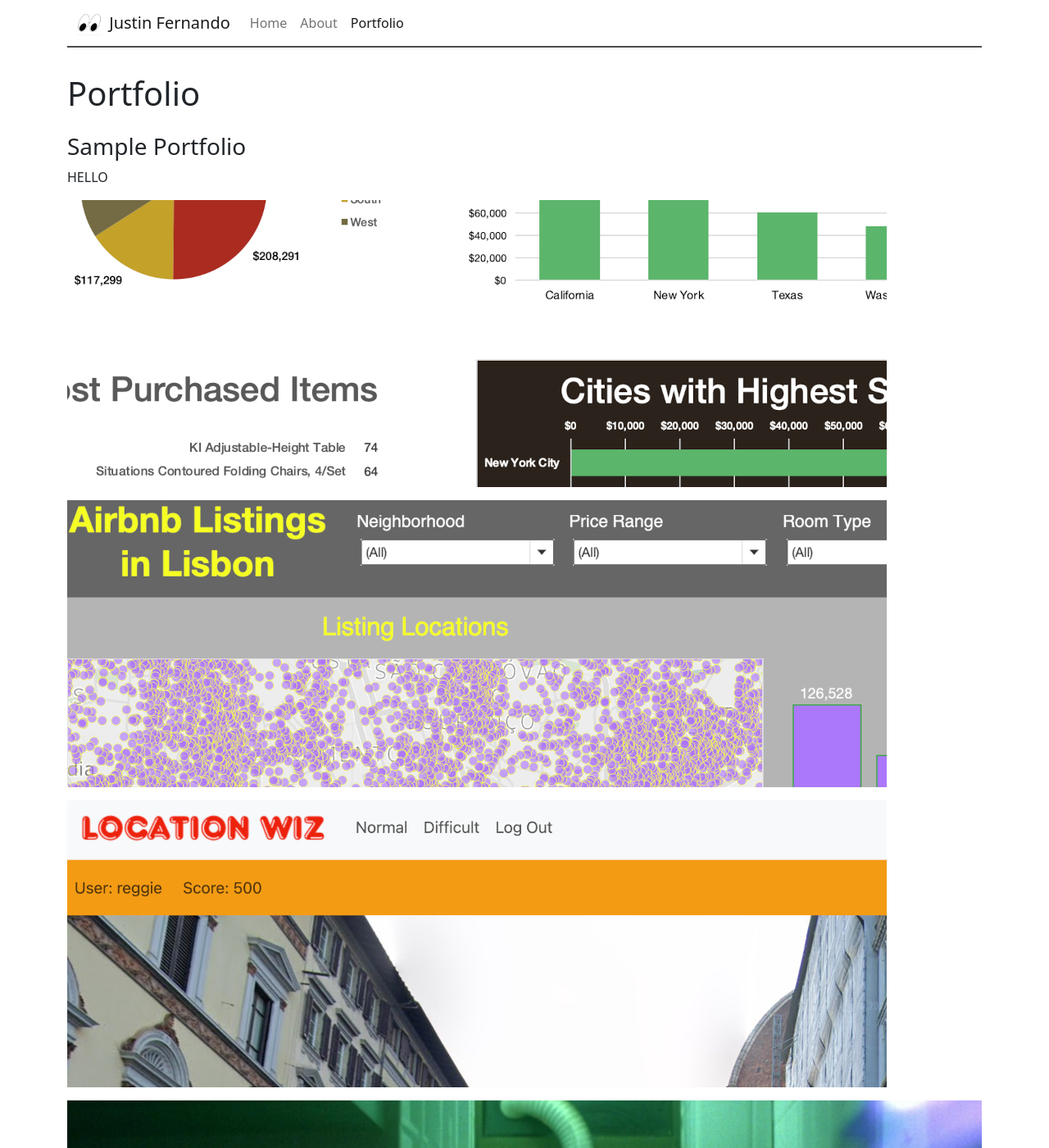
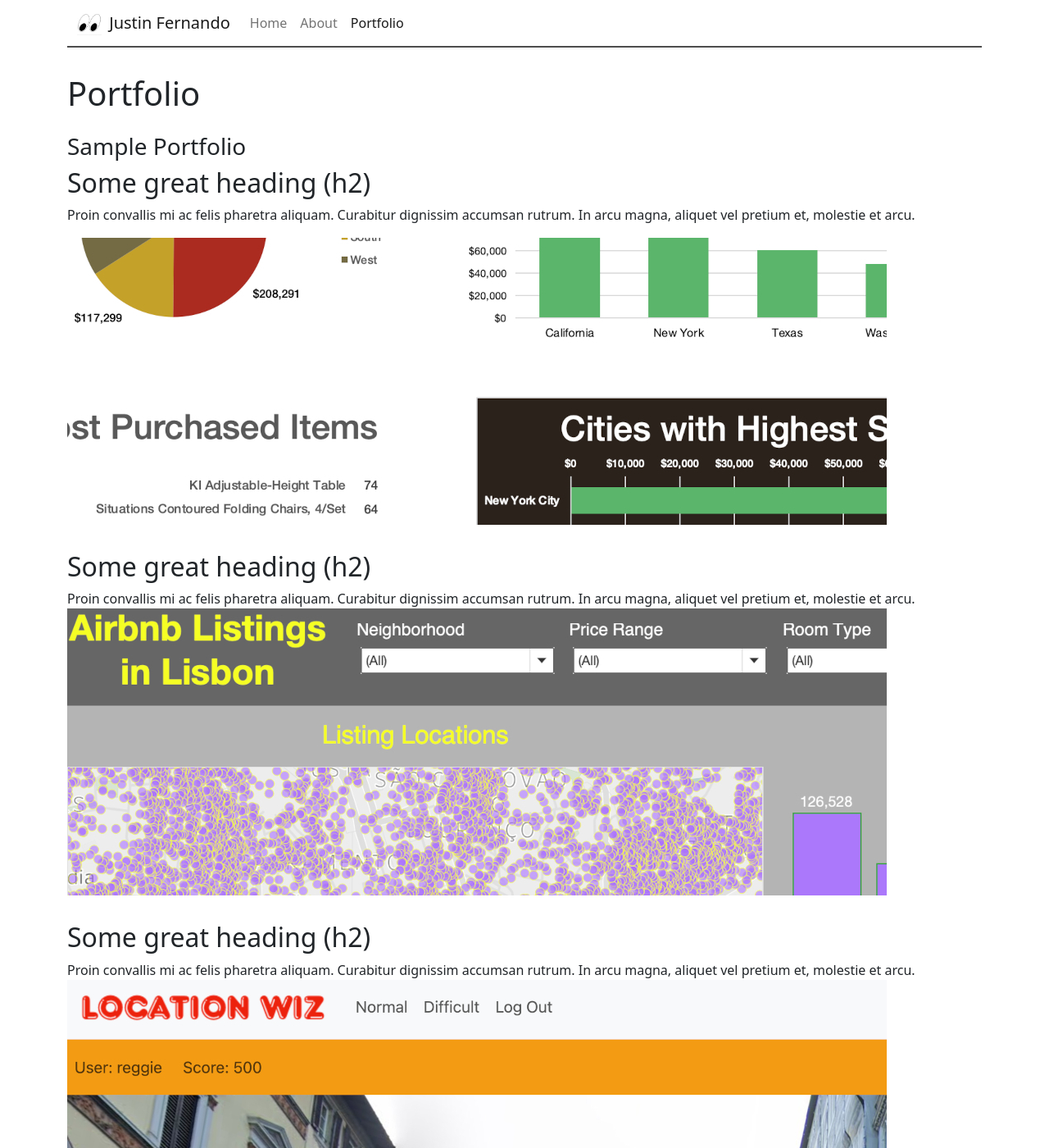
Before and after one commit to jfernando-work/jfernando-work.github.io, a Jekyll site: the page built from portfolio.md, in a window 1280 px wide and 1400 px high. Shown: the whole window at 82% size. Built offline with Jekyll 4.4.1, drawn with Linux system fonts in a browser that asks for light colours; some of the changed text lies outside the part shown.

Commit message:
updating portfolio page

```diff
--- a/portfolio.md
+++ b/portfolio.md
@@ -6,10 +6,23 @@ permalink: /portfolio/
 
 ### Sample Portfolio
 
-HELLO
+## Some great heading (h2)
 
-![Chungking Express Screencap 1]({{site.baseurl}}/assets/images/sample_portfolio/excel.jpg)
-![Chungking Express Screencap 2]({{site.baseurl}}/assets/images/sample_portfolio/tableau.jpg)
-![Chungking Express Screencap 3]({{site.baseurl}}/assets/images/sample_portfolio/LocationWiz.jpg)
+Proin convallis mi ac felis pharetra aliquam. Curabitur dignissim accumsan rutrum. In arcu magna, aliquet vel pretium et, molestie et arcu.
+
+![Furniture Store Sales - Excel Dashboard]({{site.baseurl}}/assets/images/sample_portfolio/excel.jpg)
+
+## Some great heading (h2)
+
+Proin convallis mi ac felis pharetra aliquam. Curabitur dignissim accumsan rutrum. In arcu magna, aliquet vel pretium et, molestie et arcu.
+![Airbnb Listings in Lisbon - Tableau Dashboard]({{site.baseurl}}/assets/images/sample_portfolio/tableau.jpg)
+
+## Some great heading (h2)
+
+Proin convallis mi ac felis pharetra aliquam. Curabitur dignissim accumsan rutrum. In arcu magna, aliquet vel pretium et, molestie et arcu.
+![Location Wiz, a geography game]({{site.baseurl}}/assets/images/sample_portfolio/LocationWiz.jpg)
+
+## Some great heading (h2)
+
+Proin convallis mi ac felis pharetra aliquam. Curabitur dignissim accumsan rutrum. In arcu magna, aliquet vel pretium et, molestie et arcu.
 ![Chungking Express Screencap 4]({{site.baseurl}}/assets/images/sample_portfolio/4.jpg)
-![Chungking Express Screencap 5]({{site.baseurl}}/assets/images/sample_portfolio/5.jpg)
```
